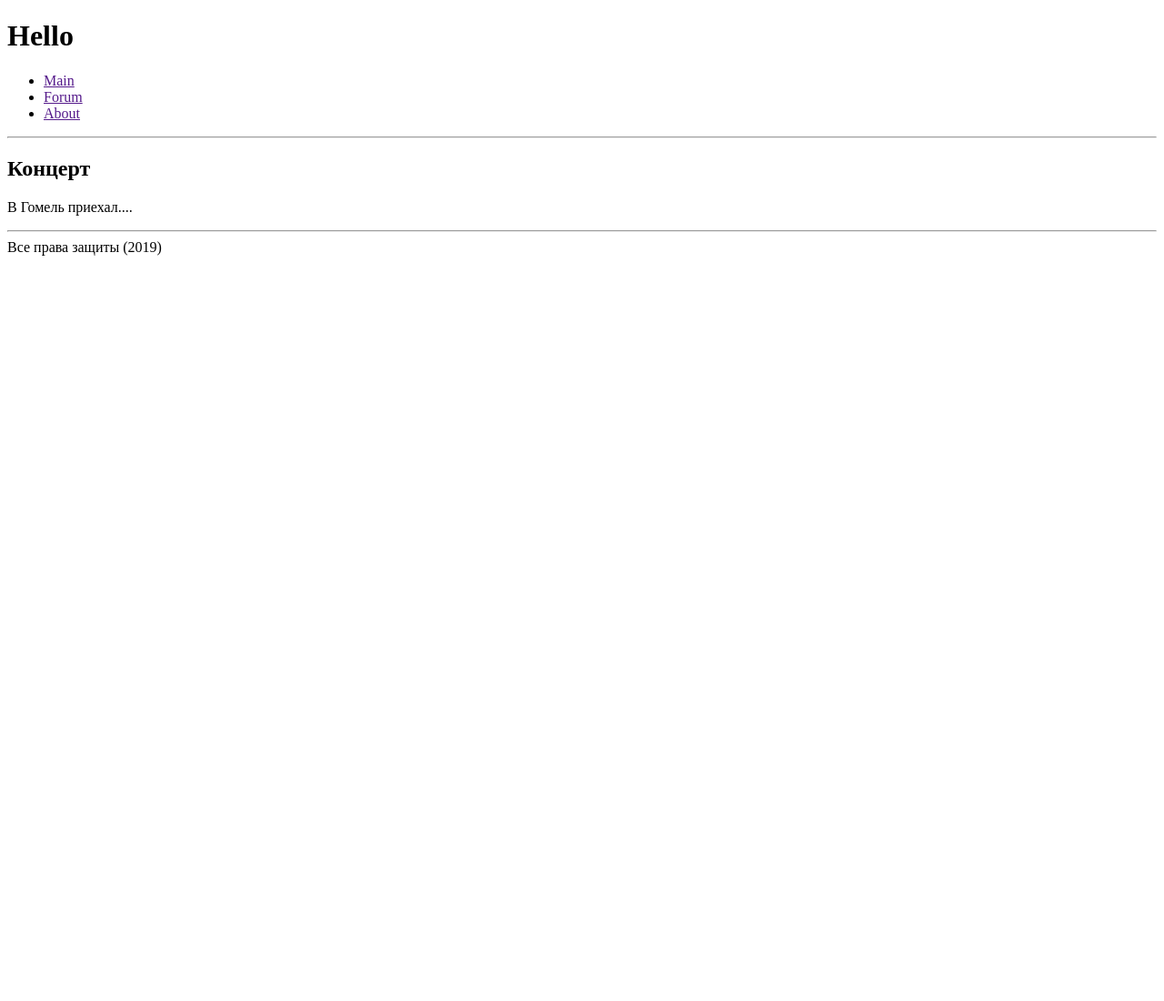
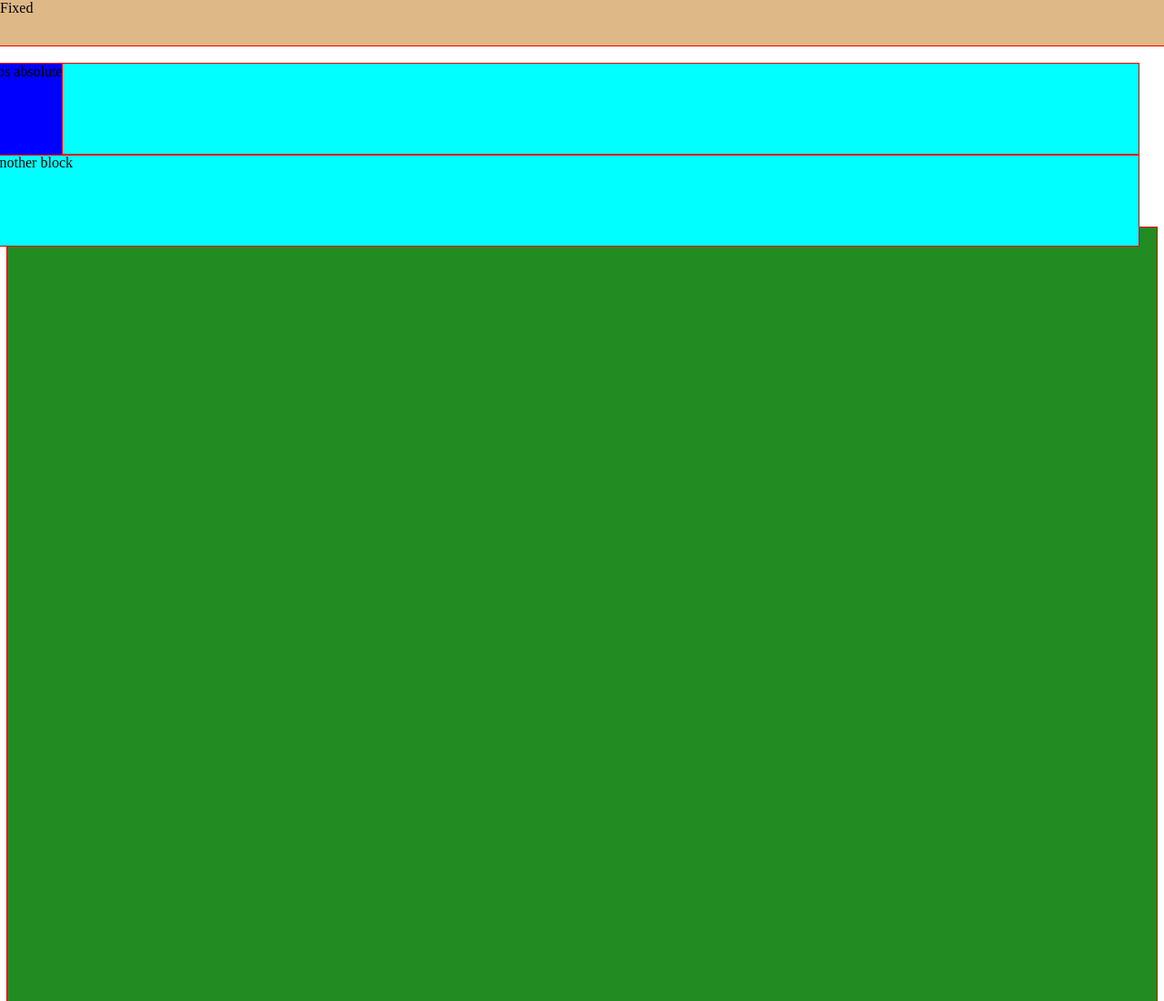
Before and after one commit to BelyaGG/front, a website: page src/index.html in a window 1280 px wide. Shown: the top 1100 px of the page at 91% size. Before the commit the page ends 800 px from the top, so only its background shows below. Drawn offline with nearby package versions, Linux system fonts and the light colour scheme; files that its build step writes are made by us from their sources.

Commit message:
position

```diff
--- a/src/index.html
+++ b/src/index.html
@@ -8,24 +8,12 @@
     <title>It academy</title>
   </head>
   <body>
-    <header>
-      <h1>Hello </h1>
-      <nav>
-        <ul>
-          <li><a href="">Main</a></li>
-          <li><a href="">Forum</a></li>
-          <li><a href="">About</a></li>
-        </ul>
-      </nav>
-    </header>
-    <hr></hr>
-    <section>
-      <p><h1>Концерт</h1></p>
-      <p>В Гомель приехал....</p>
-    </section>
-    <hr></hr>
-    <footer>
-      Все права защиты (2019)
-    </footer>
+    <div class="pos-fixed">Fixed</div>
+    <div class="pos-relative ">
+      <div class="some-block block">Some block</div>
+      <div class="pos-absolute block">Pos absolute</div>
+      <div class="another-block block">Another block</div>
+    </div>
+    <div class="big-div">Big div</div>
   </body>
 </html>
--- a/src/main.scss
+++ b/src/main.scss
@@ -1,6 +1,37 @@
 
-* {
-  outline: 1px solid white;
+body * {
+  outline: 1px solid red;
 }
-header {
+
+.big-div{
+  height: 200vh;
+  background-color: forestgreen;
 }
+
+.pos-fixed{
+  height: 50px;
+  width: 100%;
+  background-color: burlywood;
+  position: fixed;
+  top: 0;
+  left: 0;
+  z-index: 1;
+}
+
+.pos-absolute {
+  background-color: blue;
+  position: absolute;
+  top: 0;
+  left: 0;
+}
+
+.block{
+  height: 100px;
+}
+.pos-relative{
+  background-color: aqua;
+  margin-top: 50px;
+  position: relative;
+  top: 20px;
+  right: 20px;
+}
```
